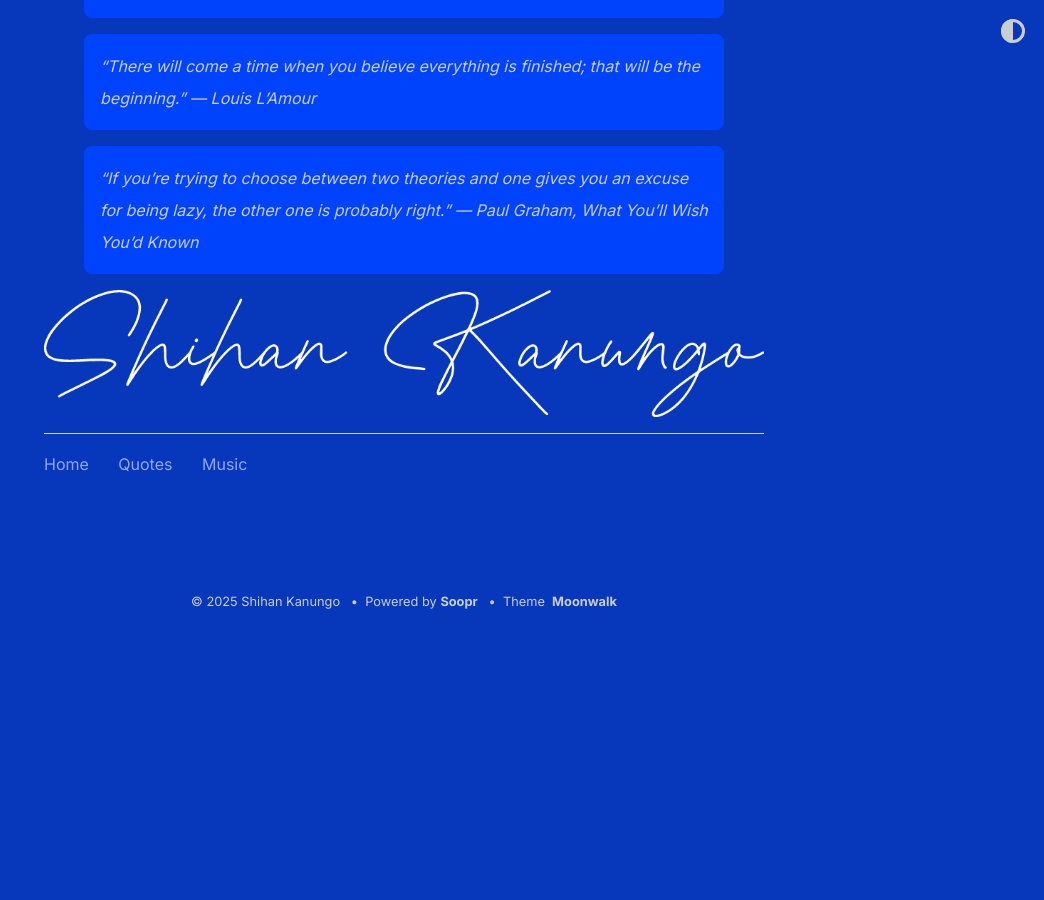
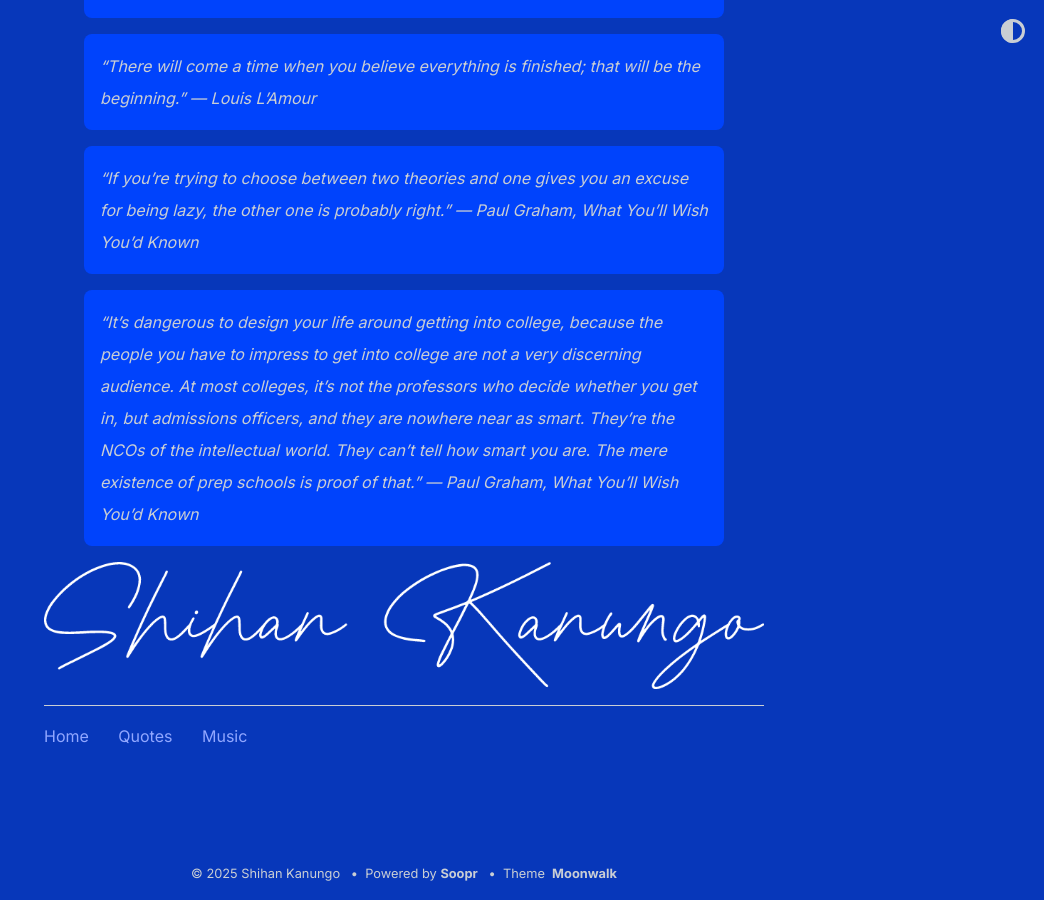
Before and after one commit to shihankanungo/shihankanungo.github.io, a Jekyll site: the page built from about.md, in a window 1280 px wide and 900 px high, scrolled down 2312 px. Shown: the whole window, without its empty margins (236-1280 px from the left). Built offline with Jekyll 4.4.1, drawn with Linux system fonts in a browser that asks for light colours; before the commit the page ends 2940 px from its top, so only the background shows below that.

Commit message:
Update about.md

```diff
--- a/about.md
+++ b/about.md
@@ -23,5 +23,7 @@ When I’m learning about a new subject, for example, I set a timer, silence my
 
 > "If you're trying to choose between two theories and one gives you an excuse for being lazy, the other one is probably right." --- Paul Graham, <i>What You'll Wish You'd Known</i>
 
+> "It's dangerous to design your life around getting into college, because the people you have to impress to get into college are not a very discerning audience. At most colleges, it's not the professors who decide whether you get in, but admissions officers, and they are nowhere near as smart. They're the NCOs of the intellectual world. They can't tell how smart you are. The mere existence of prep schools is proof of that."  --- Paul Graham, <i>What You'll Wish You'd Known</i>
+
 
 ![a](signature.png)
```
